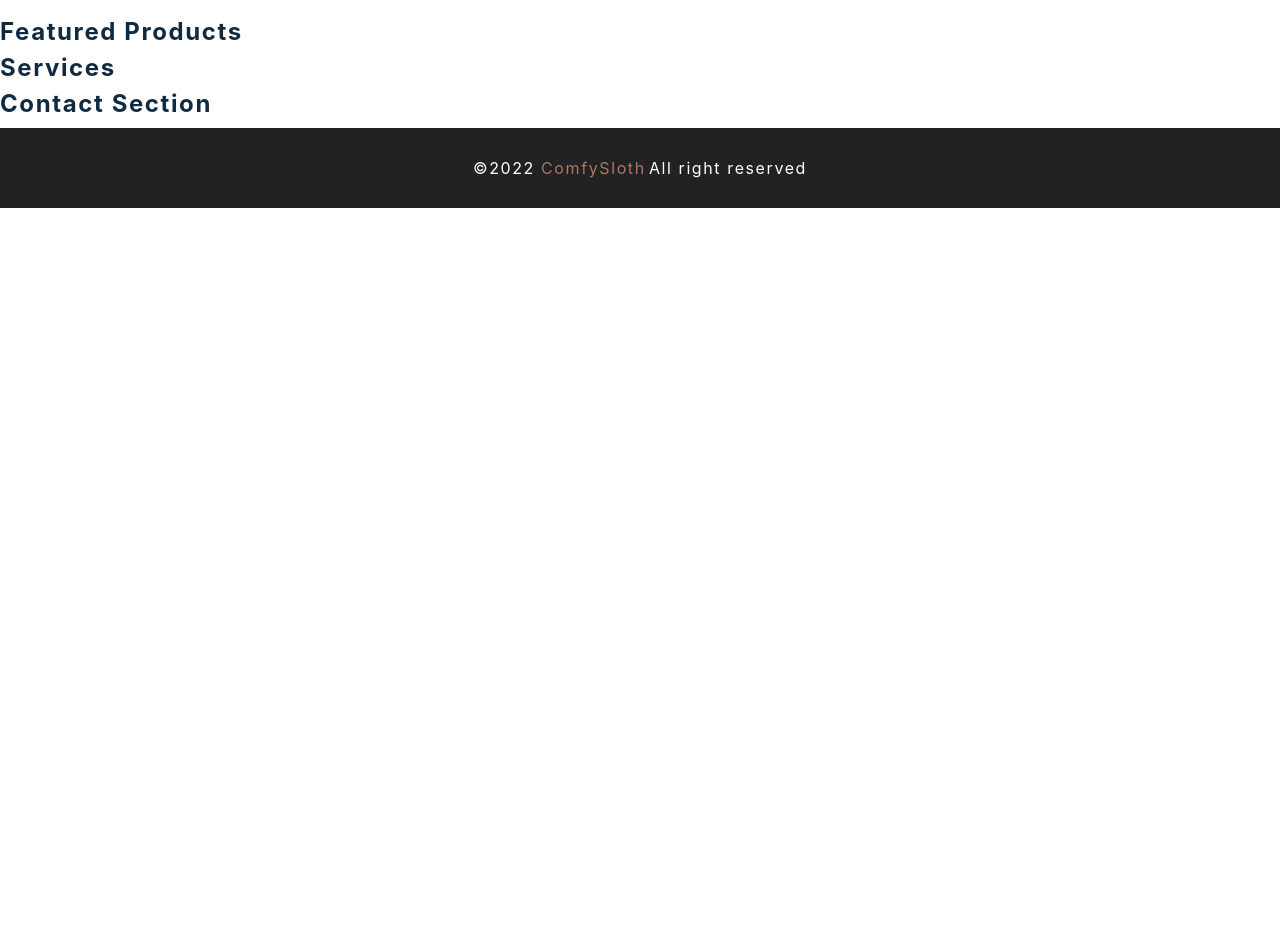
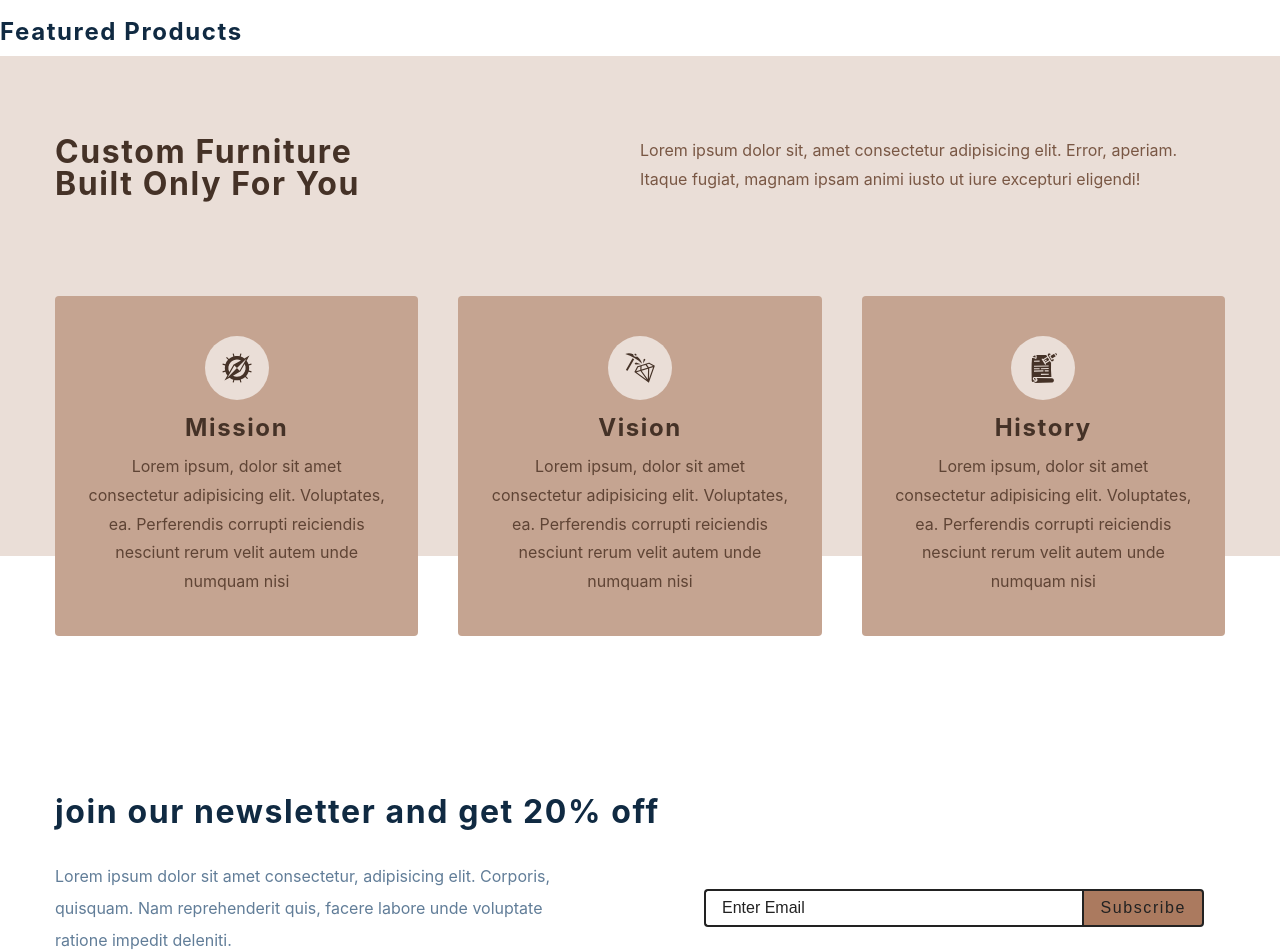
Before and after one commit to I-A11/store-project, a React (Create React App) app: page / in a window 1280 px wide. Shown: the part 780-1732 px from the top of the page. Before the commit the page ends 988 px from the top, so only its background shows below. Built offline with nearby package versions, Linux system fonts and the light colour scheme; no server answers; the HTML template or start-up script is replaced by a standard one.

Commit message:
Create contact and services components.

```diff
--- a/src/components/Contact.js
+++ b/src/components/Contact.js
@@ -1,9 +1,32 @@
-import React from 'react'
-import styled from 'styled-components'
+import React from "react";
+import styled from "styled-components";
 
 const Contact = () => {
-  return <h4>contact section</h4>
-}
+  return (
+    <Wrapper>
+      <div className='section-center'>
+        <h3>join our newsletter and get 20% off</h3>
+        <div className='content'>
+          <p>
+            Lorem ipsum dolor sit amet consectetur, adipisicing elit. Corporis,
+            quisquam. Nam reprehenderit quis, facere labore unde voluptate
+            ratione impedit deleniti.
+          </p>
+          <form className='contact-form'>
+            <input
+              type='email'
+              className='form-input'
+              placeholder='enter email'
+            />
+            <button type='submit' className='submit-btn'>
+              subscribe
+            </button>
+          </form>
+        </div>
+      </div>
+    </Wrapper>
+  );
+};
 const Wrapper = styled.section`
   padding: 5rem 0;
   h3 {
@@ -67,6 +90,6 @@ const Wrapper = styled.section`
   @media (min-width: 1280px) {
     padding: 15rem 0;
   }
-`
+`;
 
-export default Contact
+export default Contact;
--- a/src/components/Services.js
+++ b/src/components/Services.js
@@ -1,10 +1,38 @@
-import React from 'react'
-import styled from 'styled-components'
-import { services } from '../utils/constants'
+import React from "react";
+import styled from "styled-components";
+import { services } from "../utils/constants";
 
 const Services = () => {
-  return <h4>services </h4>
-}
+  return (
+    <Wrapper>
+      <div className='section-center'>
+        <article className='header'>
+          <h3>
+            custom furniture <br />
+            built only for you
+          </h3>
+          <p>
+            Lorem ipsum dolor sit, amet consectetur adipisicing elit. Error,
+            aperiam. Itaque fugiat, magnam ipsam animi iusto ut iure excepturi
+            eligendi!
+          </p>
+        </article>
+        <div className='services-center'>
+          {services.map((service) => {
+            const { id, title, text, icon } = service;
+            return (
+              <article key={id} className='service'>
+                <span className='icon'>{icon}</span>
+                <h4>{title}</h4>
+                <p>{text}</p>
+              </article>
+            );
+          })}
+        </div>
+      </div>
+    </Wrapper>
+  );
+};
 
 const Wrapper = styled.section`
   h3,
@@ -68,5 +96,5 @@ const Wrapper = styled.section`
       transform: translateY(5rem);
     }
   }
-`
-export default Services
+`;
+export default Services;
--- a/src/context/products_context.js
+++ b/src/context/products_context.js
@@ -15,6 +15,10 @@ import {
 
 const initialState = {
   isSidebarOpen: false,
+  products_loading: false,
+  products_error: false,
+  products: [],
+  feature_products: [],
 };
 
 const ProductsContext = React.createContext();
@@ -29,6 +33,16 @@ export const ProductsProvider = ({ children }) => {
     dispatch({ type: SIDEBAR_CLOSE });
   };
 
+  const fetchProducts = async (url) => {
+    dispatch({ type: GET_PRODUCTS_BEGIN });
+    const response = await axios.get(url);
+    console.log(response);
+  };
+
+  useEffect(() => {
+    fetchProducts(url);
+  }, []);
+
   return (
     <ProductsContext.Provider value={{ ...state, openSidebar, closeSidebar }}>
       {children}
--- a/src/reducers/products_reducer.js
+++ b/src/reducers/products_reducer.js
@@ -16,7 +16,9 @@ const products_reducer = (state, action) => {
   if (action.type === SIDEBAR_CLOSE) {
     return { ...state, isSidebarOpen: false };
   }
-  return state;
+  if (action.type === GET_PRODUCTS_BEGIN) {
+    return { ...state, products_loading: true };
+  }
   throw new Error(`No Matching "${action.type}" - action type`);
 };
 
```
